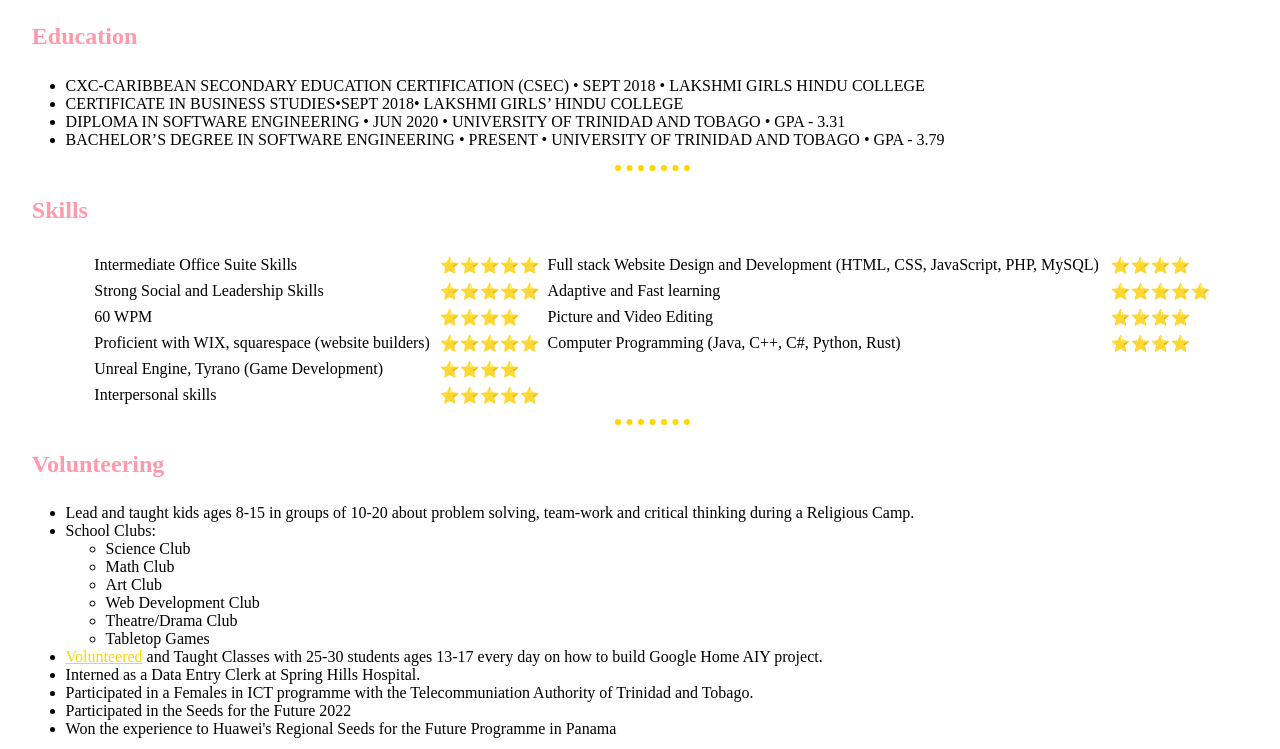
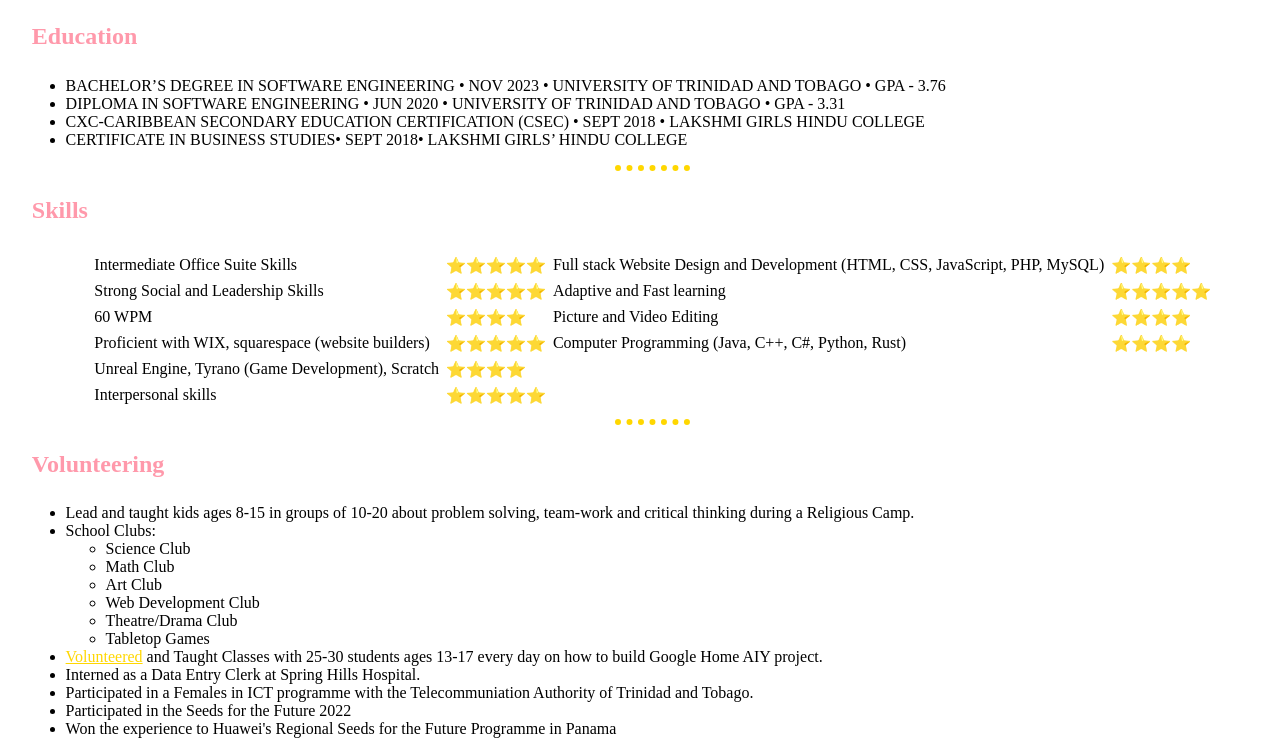
Before and after one commit to codesaurusrex-2001/cv, a plain HTML site: page index.html in a window 1280 px wide. Shown: the part 711-1460 px from the top of the page. Drawn offline with Linux system fonts and the light colour scheme.

Commit message:
Update index.html

```diff
--- a/index.html
+++ b/index.html
@@ -39,10 +39,10 @@
     <h2>Education</h2>
 
       <ul>
+        <li>BACHELOR’S DEGREE IN SOFTWARE ENGINEERING • NOV 2023 • UNIVERSITY OF TRINIDAD AND TOBAGO • GPA - 3.76 </li>
+        <li> DIPLOMA IN SOFTWARE ENGINEERING • JUN 2020 • UNIVERSITY OF TRINIDAD AND TOBAGO • GPA - 3.31 </li>
         <li> CXC-CARIBBEAN SECONDARY EDUCATION CERTIFICATION (CSEC) • SEPT 2018 • LAKSHMI GIRLS HINDU COLLEGE</li>
-        <li> CERTIFICATE IN BUSINESS STUDIES•SEPT 2018• LAKSHMI GIRLS’ HINDU COLLEGE </li>
-        <li> DIPLOMA IN SOFTWARE ENGINEERING • JUN 2020 • UNIVERSITY OF TRINIDAD AND TOBAGO • GPA - 3.31 </li>
-        <li>BACHELOR’S DEGREE IN SOFTWARE ENGINEERING • PRESENT • UNIVERSITY OF TRINIDAD AND TOBAGO • GPA - 3.79 </li>
+        <li> CERTIFICATE IN BUSINESS STUDIES• SEPT 2018• LAKSHMI GIRLS’ HINDU COLLEGE </li>
       </ul>
 
     <hr />
@@ -75,7 +75,7 @@
           <td>⭐⭐⭐⭐</td>
         </tr>
         <tr>
-          <td>Unreal Engine, Tyrano (Game Development)</td>
+          <td>Unreal Engine, Tyrano (Game Development), Scratch</td>
           <td>⭐⭐⭐⭐</td>
         </tr>
         <tr>
@@ -149,7 +149,7 @@
           <br /> Phone: (868)309-8382
           <br /> Address: #245 Bebe Street,
           <br /> Trinidad.
-          <br /><br /><a href="form.html">Send me a message!!</a>
+         <!-- <br /><br /><a href="form.html">Send me a message!!</a> -->
         </em></p>
       </div>
 
```
